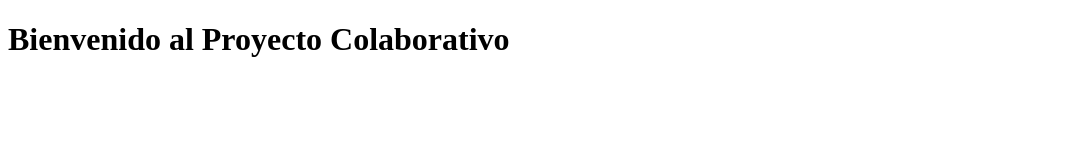
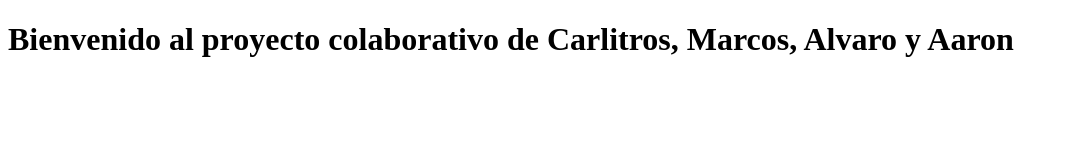
Before and after one commit to alvarogonzalezchana/proyecto-colaborativo, a plain HTML site: page index.html in a window 1280 px wide. Shown: the whole page, without its empty margins (0-1068 px from the left). Drawn offline with Linux system fonts and the light colour scheme.

Commit message:
Update index.html

```diff
--- a/index.html
+++ b/index.html
@@ -3,9 +3,9 @@
 <head>
     <meta charset="UTF-8">
     <meta name="viewport" content="width=device-width, initial-scale=1.0">
-    <title>Proyecto Colaborativo</title>
+    <title>Proyecto colaborativo</title>
 </head>
 <body>
-    <h1>Bienvenido al Proyecto Colaborativo</h1>
+    <h1>Bienvenido al proyecto colaborativo de Carlitros, Marcos, Alvaro y Aaron</h1>
 </body>
 </html>
```
